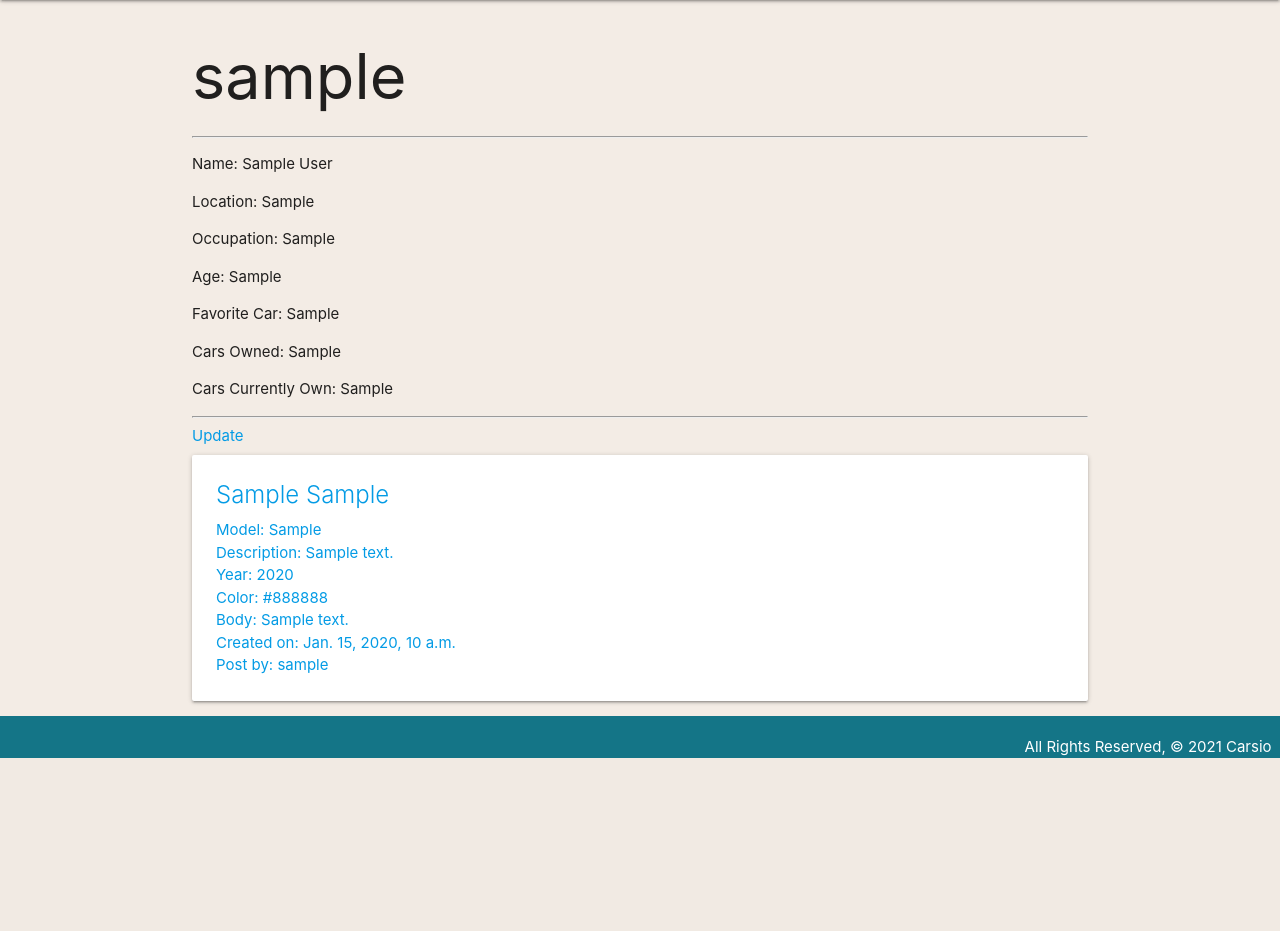
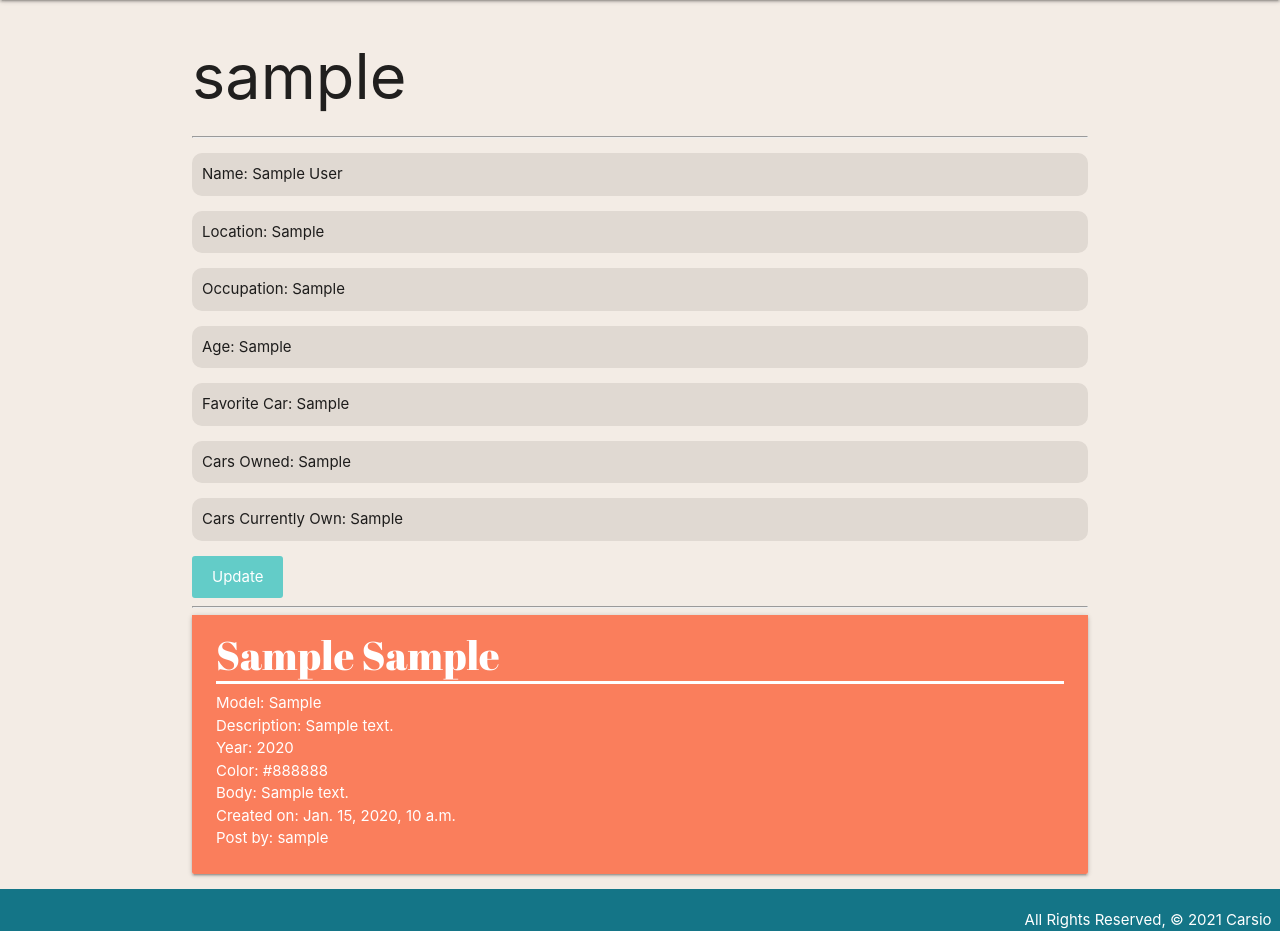
Before and after one commit to jcoles1155/carsio2, a Django app: page /profile/1 in a window 1280 px wide. Shown: the part 64-995 px from the top of the page. Before the commit the page ends 822 px from the top, so only its background shows below. Run offline with Django 3.2, Linux system fonts and the light colour scheme; a user stored in the database is signed in; tables that the repository leaves empty hold one stand-in row (values such as "Sample post").

Commit message:
styled profile page

```diff
--- a/main_app/static/css/style.css
+++ b/main_app/static/css/style.css
@@ -109,6 +109,8 @@
 
 .commentHead {
     background-color: #ffc6b6;
+    font-size: 20px;
+    color: rgb(95, 95, 95);
 }
 
 .commentFoot {
@@ -129,6 +131,18 @@
 }
 /* Team END */
 
+/* Profile Page */
+.profile > p {
+    background-color: #e0d9d2;
+    padding: 10px;
+    border-radius: 10px;
+}
+
+.profileBtn {
+    margin: 0;
+}
+/* Profile Page END */
+
 /* Work in Progress */
 .active {
     background-color: #FECB5F;
--- a/main_app/templates/profile/profile.html
+++ b/main_app/templates/profile/profile.html
@@ -1,7 +1,7 @@
 {% extends 'base.html' %} {% block content %} {% if user.is_authenticated %}
 <h1>{{user.username}}</h1>
 <hr />
-<div class="card-content">
+<div class="card-content profile">
   <p>Name: {{profile.proName}}</p>
   <p>Location: {{profile.proLoc}}</p>
   <p>Occupation: {{profile.proOcc}}</p>
@@ -9,17 +9,15 @@
   <p>Favorite Car: {{profile.favoriteCar}}</p>
   <p>Cars Owned: {{profile.carsOwned}}</p>
   <p>Cars Currently Own: {{profile.carsOwn}}</p>
+  <a class="editBtn profileBtn" href="{% url 'profile_update' user.id %}">Update</a>
 </div>
 <hr />
-<div class="card-action">
-  <a href="{% url 'profile_update' user.id %}">Update</a>
-</div>
 {% endif %}
 
 {% for car in cars %}
 <div class="card">
   <a href="{% url 'detail' car.id %}">
-    <div class="card-content">
+    <div class="card-content car">
       <span class="card-title">{{ car.make }} {{ car.carModel }}</span>
       <p>Model: {{ car.carModel }}</p>
       <p>Description: {{ car.description }}</p>
```
